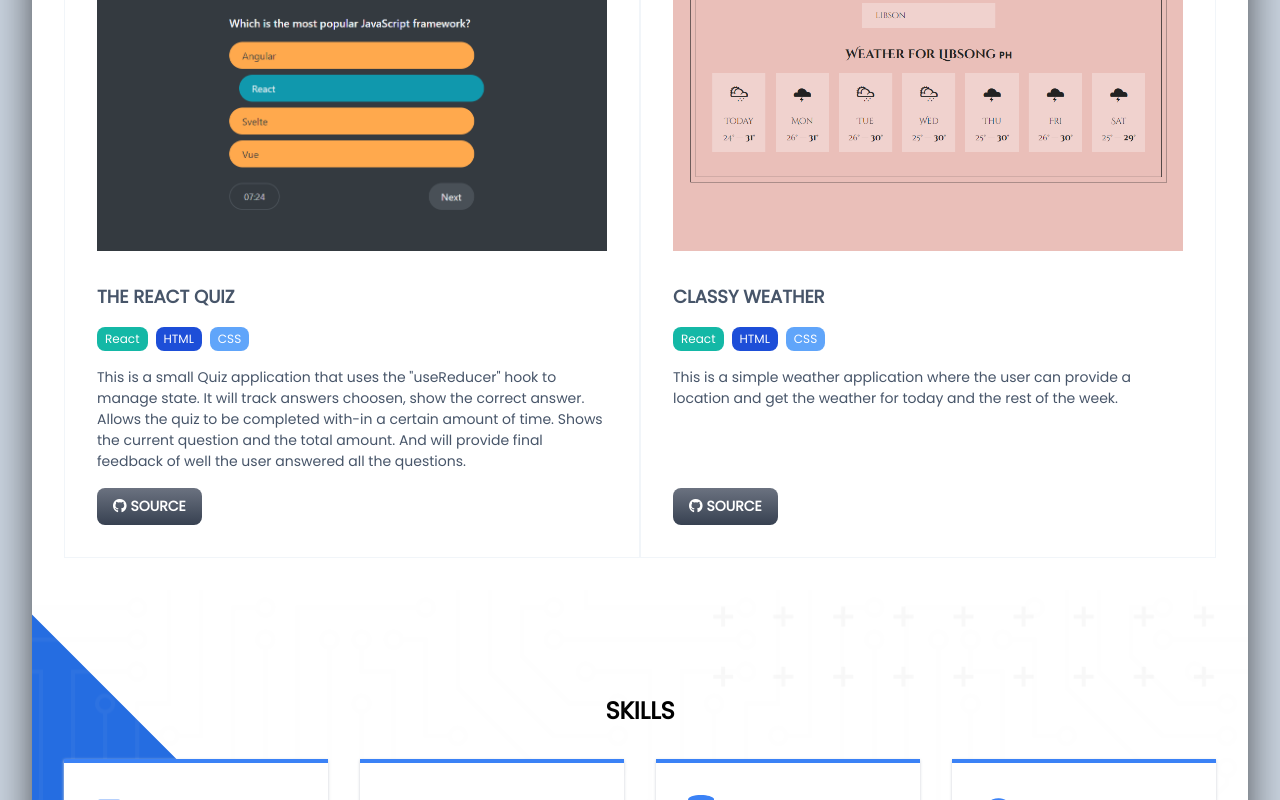
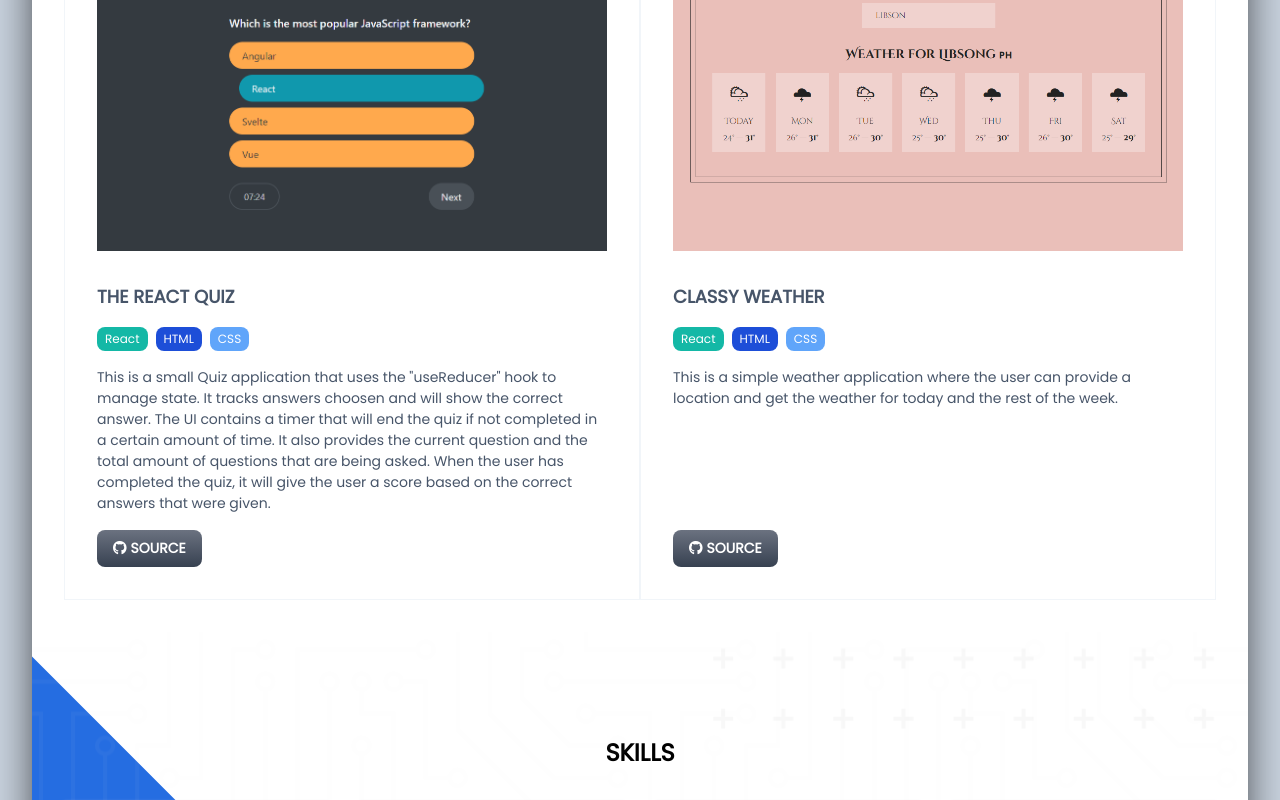
Before and after one commit to rljones101/rljones101.github.io, a React (Vite) app: page / in a window 1280 px wide. Shown: the part 3756-4556 px from the top of the page. Built offline with nearby package versions, Linux system fonts and the light colour scheme.

Commit message:
Updated the react quiz description.

```diff
--- a/src/components/App.jsx
+++ b/src/components/App.jsx
@@ -81,7 +81,7 @@ const projects = [
     name: "The React Quiz",
     tech: ["React", "HTML", "CSS"],
     description:
-      'This is a small Quiz application that uses the "useReducer" hook to manage state. It will track answers choosen, show the correct answer. Allows the quiz to be completed with-in a certain amount of time. Shows the current question and the total amount. And will provide final feedback of well the user answered all the questions.',
+      'This is a small Quiz application that uses the "useReducer" hook to manage state. It tracks answers choosen and will show the correct answer. The UI contains a timer that will end the quiz if not completed in a certain amount of time. It also provides the current question and the total amount of questions that are being asked. When the user has completed the quiz, it will give the user a score based on the correct answers that were given.',
     sourceUrl: "https://github.com/rljones101/react-quiz",
     siteUrl: "",
   },
```
